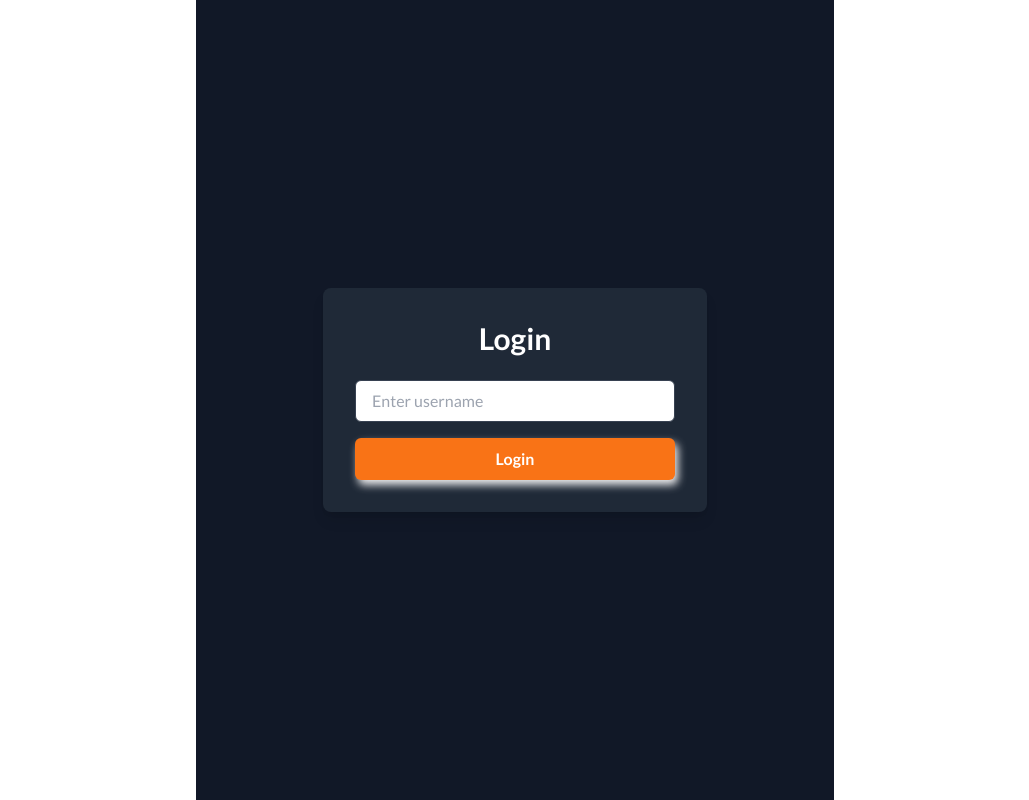
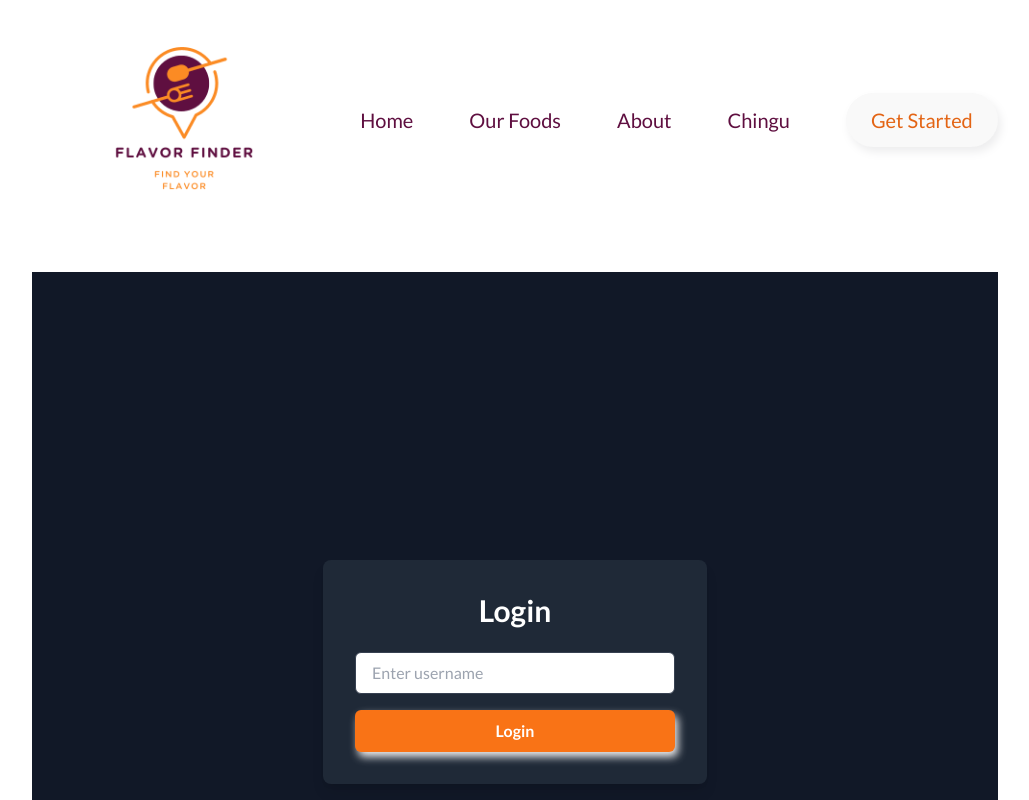
Before and after one commit to chingu-voyages/v50-tier2-team-15, a React (Vite) app: page /login in a window 1280 px wide. Shown: the top 800 px of the page, without its empty margins (125-1154 px from the left). Built offline with nearby package versions, Linux system fonts and the light colour scheme.

Commit message:
fix: Enable Navbar component in App.jsx. Comment out navbar in HomeScreen.

```diff
--- a/src/App.jsx
+++ b/src/App.jsx
@@ -1,6 +1,6 @@
 import "./App.css";
 import { Outlet } from "react-router-dom";
-// import Navbar from "./components/Navbar";
+import Navbar from "./components/Navbar";
 import Footer from "./components/Footer";
 // import FoodRibbon from "./components/FoodRibbon";
 
@@ -9,7 +9,7 @@ function App() {
 
   return (
     <>
-      {/* <Navbar /> */}
+      <Navbar />
       {/* <FoodRibbon onCategorySelect={handleCategorySelect} /> */}
       <main className="mx-auto">
         <Outlet />
--- a/src/screens/HomeScreen.jsx
+++ b/src/screens/HomeScreen.jsx
@@ -2,7 +2,7 @@ import { useState, useEffect } from "react";
 import { useDispatch } from "react-redux";
 import { fetchFoodData } from "../slices/foodDataApiSlice";
 import { useNavigate } from "react-router";
-import Navbar from "../components/Navbar";
+// import Navbar from "../components/Navbar";
 // import Footer from "../components/Footer";
 import HomeHero from "../components/HomeScreen/HomeHero";
 import FoodRibbon from "../components/FoodRibbon";
@@ -29,7 +29,7 @@ const HomeScreen = () => {
   return (
     <div className="bg-gradient-to-b from-white to-lightOrange">
       <div className="px-[150px] py-[10px]">
-        <Navbar />
+        {/* <Navbar /> */}
         <HomeHero />
         <FoodRibbon onCategorySelect={handleCategorySelect} />
         <HomeSpecialties />
```
